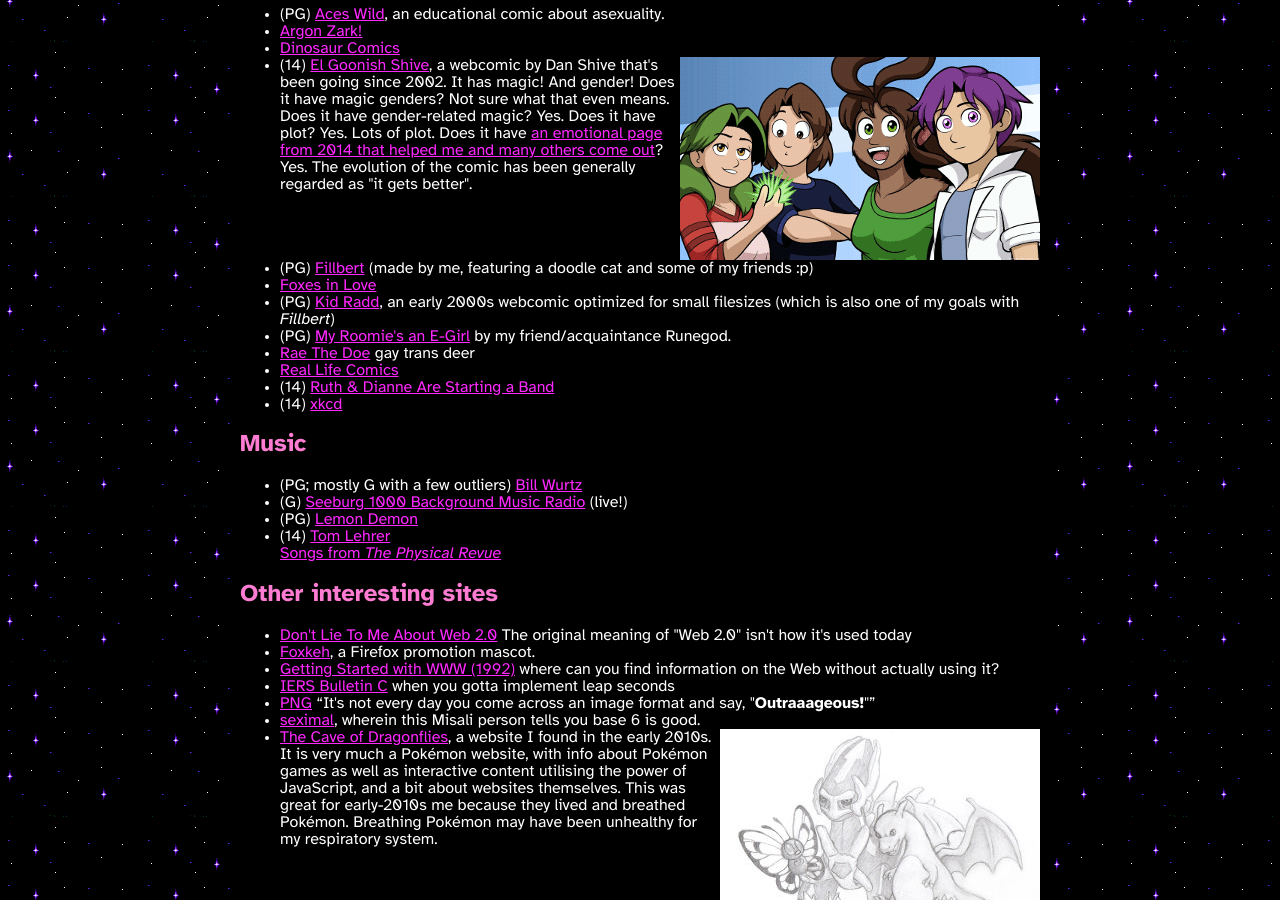
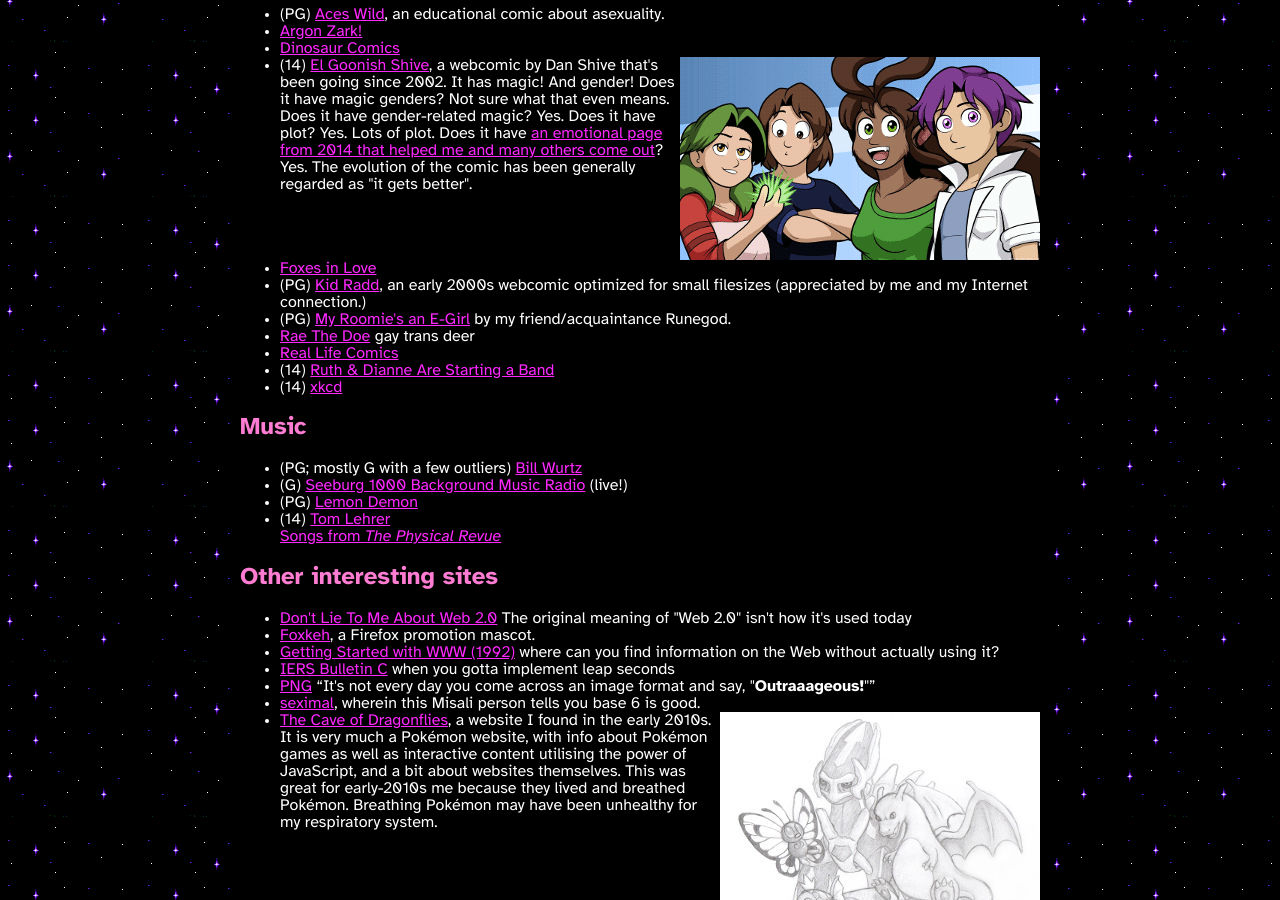
Before and after one commit to mincerafter42/mincerafter42.github.io, a Jekyll site: the page built from other-web-sites.md, in a window 1280 px wide and 900 px high, scrolled down 1504 px. Built offline with Jekyll 4.4.1, drawn with Linux system fonts in a browser that asks for light colours.

Commit message:
Removed references to Fillbert (kinda disappointed i burnt out on it)

```diff
--- a/index.html
+++ b/index.html
@@ -124,7 +124,6 @@
 <li><a href=/feed.atom><img width=80 height=15 alt="Atom Feed" src=assets/atom-8015.png></a>
 <li><a href=/feed.json><img width=80 height=15 alt="JSON Feed" src=assets/json-8015.png></a>
 <li><a href=/feed.rss><img width=80 height=15 alt="RSS Feed" src=assets/rss-8015.gif></a>
-<li><a href=https://mincerafter42.github.io/fillbert><img width=88 height=31 alt="Fillbert Comix" src=assets/fillbert-8831.svg></a>
 <li><a href=https://gimp.org><img width=90 height=33 alt="Graphics by GIMP" style="margin-top:-3px" src=assets/gimp-9033.png></a>
 <li><img src=assets/html-8831.png width=88 height=31 alt="HTML: Learn it now!">
 <li><img src=assets/can-8831.gif width=88 height=31 alt="I am Canadian">
--- a/other-web-sites.md
+++ b/other-web-sites.md
@@ -80,9 +80,8 @@
 (14) [El Goonish Shive](https://egscomics.com),
 a webcomic by Dan Shive that's been going since 2002. It has magic! And gender! Does it have magic genders? Not sure what that even means. Does it have gender-related magic? Yes. Does it have plot? Yes. Lots of plot. Does it have [an emotional page from 2014 that helped me and many others come out](https://www.egscomics.com/comic/2014-07-01)? Yes. The evolution of the comic has been generally regarded as "it gets better".
 - {:style="clear:right"}
-  (PG) [Fillbert](https://mincerafter42.github.io/fillbert) (made by me, featuring a doodle cat and some of my friends :p)
-- [Foxes in Love](https://foxes-in-love.tumblr.com/)
-- (PG) [Kid Radd](https://www.bgreco.net/kidradd.htm), an early 2000s webcomic optimized for small filesizes (which is also one of my goals with <i>Fillbert</i>)
+  [Foxes in Love](https://foxes-in-love.tumblr.com/)
+- (PG) [Kid Radd](https://www.bgreco.net/kidradd.htm), an early 2000s webcomic optimized for small filesizes (appreciated by me and my Internet connection.)
 - (PG) [My Roomie's an E-Girl](https://runegod.net/MRAEG/) by my friend/acquaintance Runegod.
 - [Rae The Doe](https://raethedoe.tumblr.com) gay trans deer
 - [Real Life Comics](https://reallifecomics.com/)
```
Also changed, not shown: portfolio.md (+0 -1 lines).
